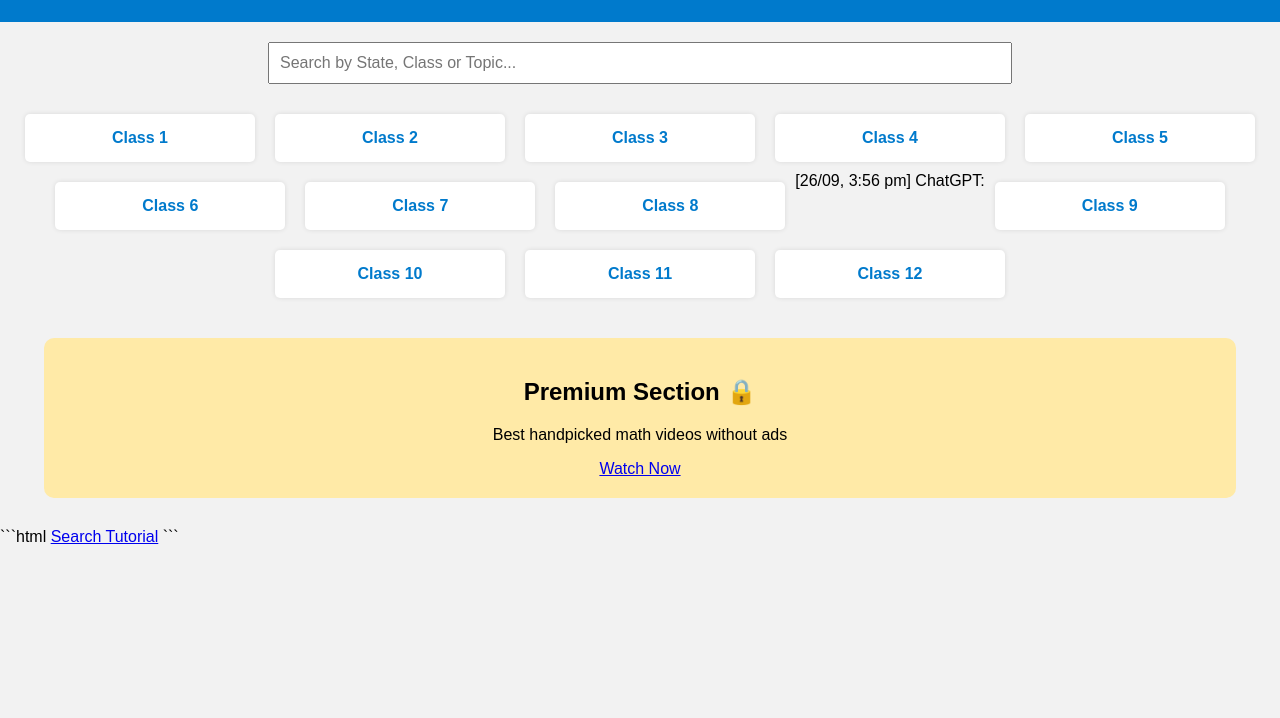
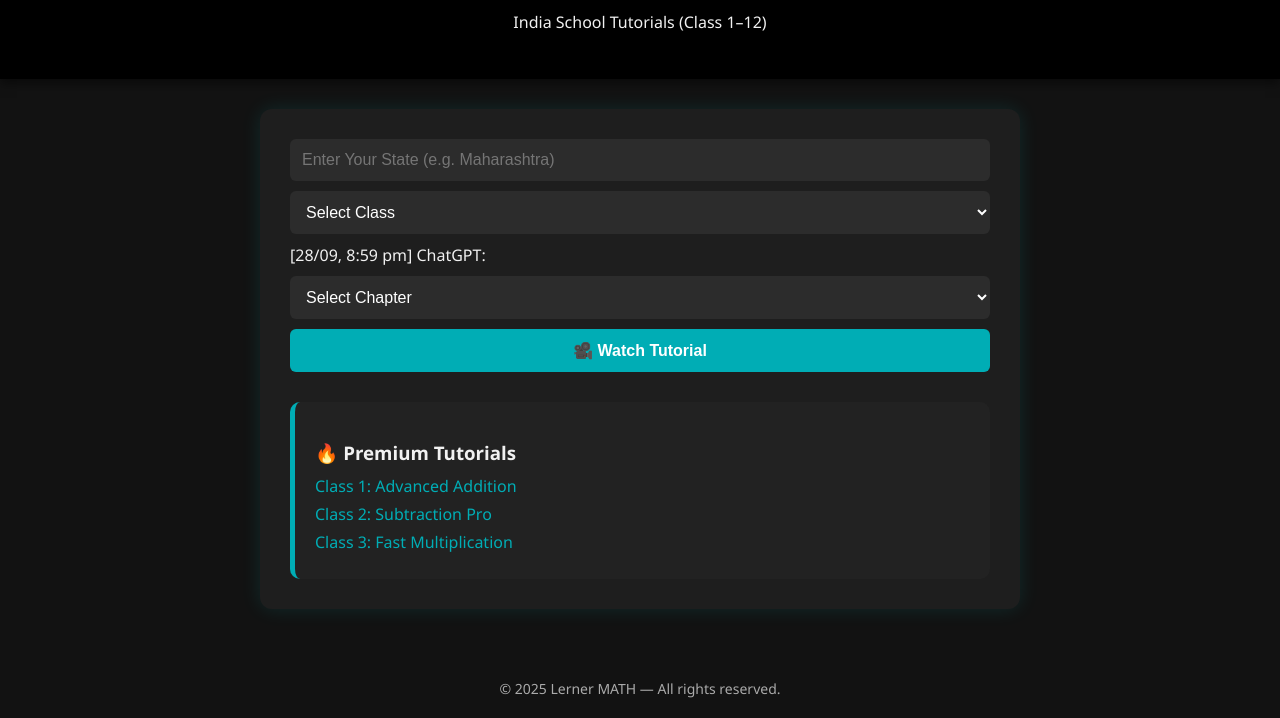
Before and after one commit to Subha7676/Lerner-MATH, a plain HTML site: page index.html in a window 1280 px wide. Shown: the part 150-868 px from the top of the page. Before the commit the page ends 800 px from the top, so only its background shows below. Drawn offline with Linux system fonts and the light colour scheme.

Commit message:
Update index.html

````diff
--- a/index.html
+++ b/index.html
@@ -1,103 +1,164 @@
-```html
+html
 <!DOCTYPE html>
 <html lang="en">
 <head>
-  <meta charset="UTF-8">
-  <title>Lerner MATH</title>
+  <meta charset="UTF-8" />
+  <meta name="viewport" content="width=device-width, initial-scale=1.0"/>
+  <title>Lerner MATH - India Schools</title>
   <style>
+    :root {
+      --bg: #121212;
+      --card: #1e1e1e;
+      --text: #f1f1f1;
+      --accent: #00adb5;
+    }
+
     body {
-      font-family: Arial, sans-serif;
+      background: var(--bg);
+      color: var(--text);
+      font-family: 'Segoe UI', sans-serif;
       margin: 0;
-      background: #f2f2f2;
+      padding: 0;
     }
+
     header {
-      background: #007acc;
+      background: #000;
+      text-align: center;
+      padding: 30px 20px;
+      box-shadow: 0 4px 10px rgba(0,0,0,0.5);
+    }
+
+    header h1 {
+      font-size: 2.5em;
+      color: var(--accent);
+    }
+
+    .container {
+      max-width: 700px;
+      margin: 30px auto;
+      background: var(--card);
+      padding: 30px;
+      border-radius: 12px;
+      box-shadow: 0 0 20px rgba(0,255,255,0.1);
+    }
+
+    .search-bar {
+      display: flex;
+      gap: 10px;
+      flex-direction: column;
+      margin-bottom: 20px;
+[28/09, 8:59 pm] ChatGPT: }
+
+    input, select, button {
+      padding: 12px;
+      border: none;
+      border-radius: 6px;
+      font-size: 16px;
+      background: #2c2c2c;
       color: white;
+    }
+
+    button {
+      background: var(--accent);
+      font-weight: bold;
+      cursor: pointer;
+    }
+
+    button:hover {
+      background: #029ca1;
+    }
+
+    .premium {
+      margin-top: 30px;
       padding: 20px;
-      text-align: center;
-    }
-    .search-box {
-      text-align: center;
-      margin: 20px;
-    }
-    input[type="text"] {
-      width: 60%;
-      padding: 10px;
-      font-size: 16px;
-    }
-    .subjects {
-      display: flex;
-      flex-wrap: wrap;
-      justify-content: center;
-    }
-    .subject {
-      background: white;
-      margin: 10px;
-      padding: 15px;
-      border-radius: 5px;
-      box-shadow: 0 0 5px rgba(0,0,0,0.1);
-      width: 200px;
-      text-align: center;
-    }
-    .subject a {
-      text-decoration: none;
-      color: #007acc;
-      font-weight: bold;
-    }
-    .premium {
-      background: #ffeaa7;
-      margin: 30px auto;
-      padding: 20px;
-      width: 90%;
-      text-align: center;
+      border-left: 5px solid var(--accent);
+      background: #222;
       border-radius: 10px;
     }
-[26/09, 3:56 pm] ChatGPT: </style>
+
+    .premium h3 {
+      margin-bottom: 10px;
+    }
+
+    .premium a {
+      display: block;
+      color: var(--accent);
+      text-decoration: none;
+      margin: 6px 0;
+    }
+
+    footer {
+      text-align: center;
+      margin-top: 50px;
+      padding: 20px;
+      color: #aaa;
+      font-size: 14px;
+    }
+  </style>
 </head>
 <body>
+
   <header>
     <h1>Lerner MATH</h1>
-    <p>Math tutorials for Class 1 to 12 (India)</p>
+    <p>India School Tutorials (Class 1–12)</p>
   </header>
 
-  <div class="search-box">
-    <input type="text" placeholder="Search by State, Class or Topic..." onkeyup="searchFunction()">
+  <div class="container">
+    <div class="search-bar">
+      <input type="text" id="state" placeholder="Enter Your State (e.g. Maharashtra)">
+      <select id="class">
+        <option value="">Select Class</option>
+        <option value="1">Class 1</option>
+        <option value="2">Class 2</option>
+        <option value="3">Class 3</option>
+      </select>
+[28/09, 8:59 pm] ChatGPT: <select id="chapter">
+        <option value="">Select Chapter</option>
+        <option value="addition">Addition</option>
+        <option value="subtraction">Subtraction</option>
+      </select>
+      <button onclick="openVideo()">🎥 Watch Tutorial</button>
+    </div>
+
+    <div class="premium">
+      <h3>🔥 Premium Tutorials</h3>
+      <a href="https://www.youtube.com/watch?v=Y4aMEh0ZNdE" target="_blank">Class 1: Advanced Addition</a>
+      <a href="https://www.youtube.com/watch?v=UDX-vK78XEY" target="_blank">Class 2: Subtraction Pro</a>
+      <a href="https://www.youtube.com/watch?v=E9_Bcoh_N0A" target="_blank">Class 3: Fast Multiplication</a>
+    </div>
   </div>
 
-  <div class="subjects" id="subjectList">
-    <div class="subject"><a href="https://www.youtube.com/results?search_query=class+1+math+tutorial">Class 1</a></div>
-    <div class="subject"><a href="https://www.youtube.com/results?search_query=class+2+math+tutorial">Class 2</a></div>
-    <div class="subject"><a href="https://www.youtube.com/results?search_query=class+3+math+tutorial">Class 3</a></div>
-    <div class="subject"><a href="https://www.youtube.com/results?search_query=class+4+math+tutorial">Class 4</a></div>
-    <div class="subject"><a href="https://www.youtube.com/results?search_query=class+5+math+tutorial">Class 5</a></div>
-    <div class="subject"><a href="https://www.youtube.com/results?search_query=class+6+math+tutorial">Class 6</a></div>
-    <div class="subject"><a href="https://www.youtube.com/results?search_query=class+7+math+tutorial">Class 7</a></div>
-    <div class="subject"><a href="https://www.youtube.com/results?search_query=class+8+math+tutorial">Class 8</a></div>
-[26/09, 3:56 pm] ChatGPT: <div class="subject"><a href="https://www.youtube.com/results?search_query=class+9+math+tutorial">Class 9</a></div>
-    <div class="subject"><a href="https://www.youtube.com/results?search_query=class+10+math+tutorial">Class 10</a></div>
-    <div class="subject"><a href="https://www.youtube.com/results?search_query=class+11+math+tutorial">Class 11</a></div>
-    <div class="subject"><a href="https://www.youtube.com/results?search_query=class+12+math+tutorial">Class 12</a></div>
-  </div>
-
-  <div class="premium">
-    <h2>Premium Section 🔒</h2>
-    <p>Best handpicked math videos without ads</p>
-    <a href="https://www.youtube.com/@TopMathPremium" target="_blank">Watch Now</a>
-  </div>
+  <footer>
+    © 2025 Lerner MATH — All rights reserved.
+  </footer>
 
   <script>
-    function searchFunction() {
-      const input = document.querySelector("input").value.toLowerCase();
-      const items = document.querySelectorAll(".subject");
-      items.forEach(item => {
-        const text = item.innerText.toLowerCase();
-        item.style.display = text.includes(input) ? "block" : "none";
-      });
+    function openVideo() {
+      const cls = document.getElementById('class').value;
+      const chap = document.getElementById('chapter').value;
+
+      const links = {
+        "1": {
+          "addition": "https://www.youtube.com/watch?v=Y4aMEh0ZNdE",
+          "subtraction": "https://www.youtube.com/watch?v=QKxwFvbnl2A"
+        },
+        "2": {
+          "addition": "https://www.youtube.com/watch?v=ayg0fLzIuPw",
+          "subtraction": "https://www.youtube.com/watch?v=UDX-vK78XEY"
+        },
+        "3": {
+[28/09, 8:59 pm] ChatGPT: "addition": "https://www.youtube.com/watch?v=E9_Bcoh_N0A"
+        }
+      };
+
+      const link = links[cls]?.[chap];
+      if (link) {
+        window.open(link, "_blank");
+      } else {
+        alert("Video not found. Please check your selection.");
+      }
     }
   </script>
+
 </body>
 </html>
-
-```html
-<a href="bar.html">Search Tutorial</a>
-```
````
